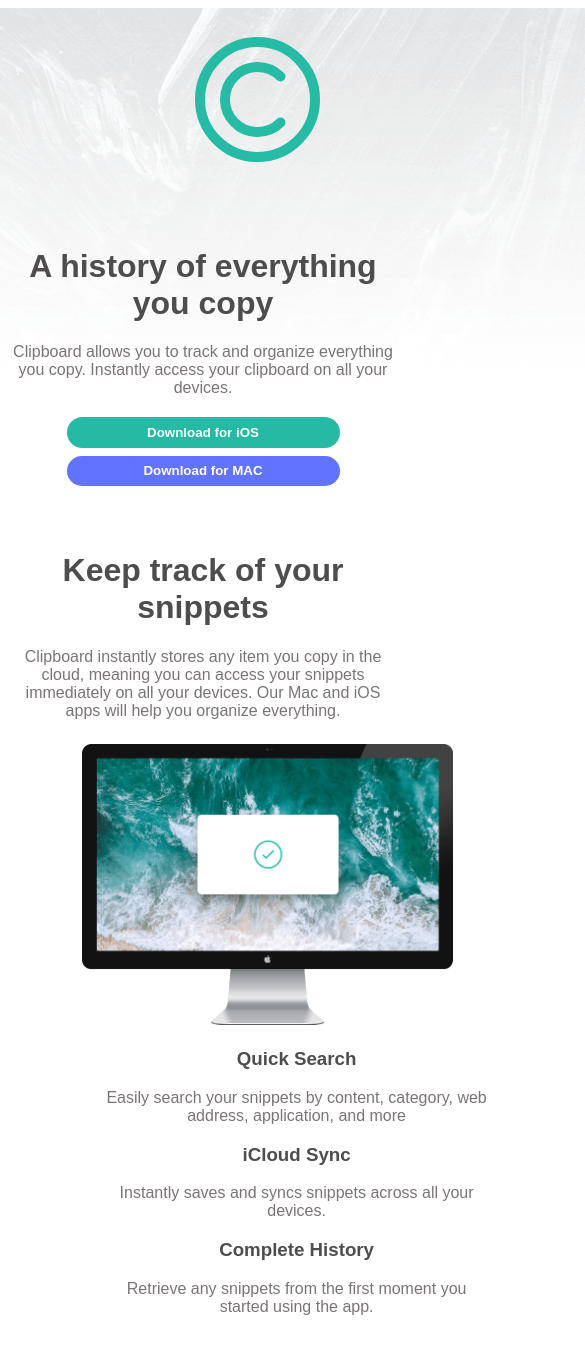
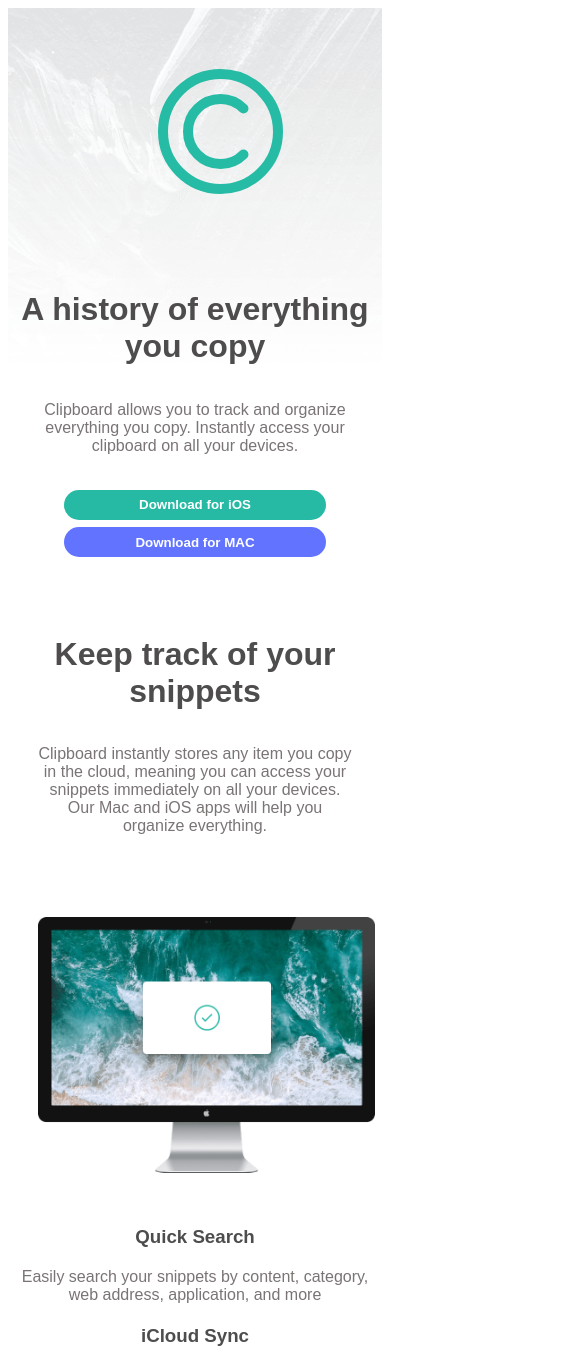
Before and after one commit to sonali-garad/Clipboard-page, a plain HTML site: page clipboard-landing-page-master/index.html in a window 390 px wide. Shown: the top 1350 px of the page, 585 px wide, since content can reach past the window. Drawn offline with Linux system fonts and the light colour scheme; a web font is replaced by a local one.

Commit message:
css-updated

```diff
--- a/clipboard-landing-page-master/style.css
+++ b/clipboard-landing-page-master/style.css
@@ -9,7 +9,8 @@ font-family: "Bai Jamjuree", sans-serif;
 
 .main-container
 {
-       height:auto;
+    overflow-x: hidden;
+    height:auto;
     width: auto;
     display:flex;
     flex-direction: column;
@@ -101,18 +102,6 @@ background-color: hsl(171, 66%, 44%);
 
 /*********************SECTION 2*****************/
 
-body
-{
-    min-height: 100vh;
-    width:100vw;
-    overflow-x: hidden;
-}
-
-.main-container
-{
-    width:100%;
-    height:100%;
-}
 
 
 .section-2{
@@ -278,6 +267,19 @@ justify-content: center;
 /****************************MEDIA QUERIES***************************************/
 @media screen and (max-width:600px)
 {
+#header-icon
+{
+    position: absolute;
+    text-align: center;
+    top:7%;
+    left:40%;
+
+}
+.section-1 p
+{
+padding: 4%;
+}
+
     .section-1
     {
         width:100%;
@@ -289,42 +291,67 @@ justify-content: center;
     width: 70%;
 }
 .section1-part2{
-    margin-top:40%;
+    margin-top:60%;
+    padding:4%
 }
 .section-2
 {
+    width:100%;
 display: flex;
 flex-direction: column;
 justify-content: center;
 align-items: center;
+position: relative;
+left:0;
+margin-bottom: 5%;
+
 }
 #section2-img
 {
- width:95%;
+    position: relative;
+    left:0;
+    text-align: center;
+    padding:8%;
+ width:90%;
 }
 .section2-part1
 {
+
     position: relative;
-    left:10%;
+    left:0;
     text-align: center;
 }
+.section2-part1 p
+{
+  padding:2px;
+}
+
+
+
 .section-3
 {
     margin-top:10%;
     position: relative;
-    left:10%;
+    left:0;
 }
-.section3-part1
+.section3-part1 p
+
 {
+    padding: 4%;
      margin-top:3%;
 }
-.section3-part2
+.section3-part2 img
 {
+   width:100%;
     margin-top:4%;
 }
 .section-4
 {
+    position: relative;
+    justify-content: center;
     margin-top:60px;
+    width: 100%;
+    left:0;
 
 }
 .section4-part2 ul
@@ -349,8 +376,10 @@ align-items: center;
 }
 .section-5
 {
+    width:90%;
     position: relative;
-    left:7%;
+    left:0;
+    padding:4%;
 }
 .section5-part1 button
 {
```
